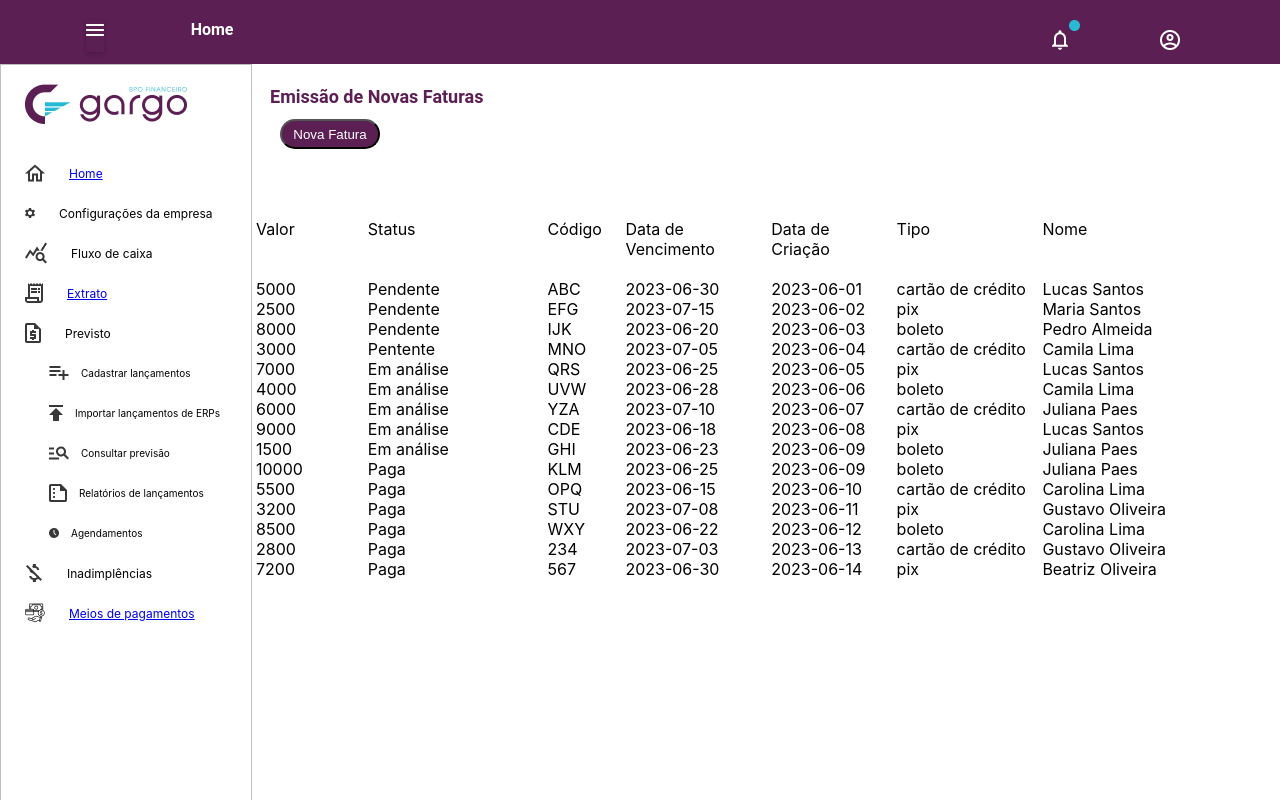
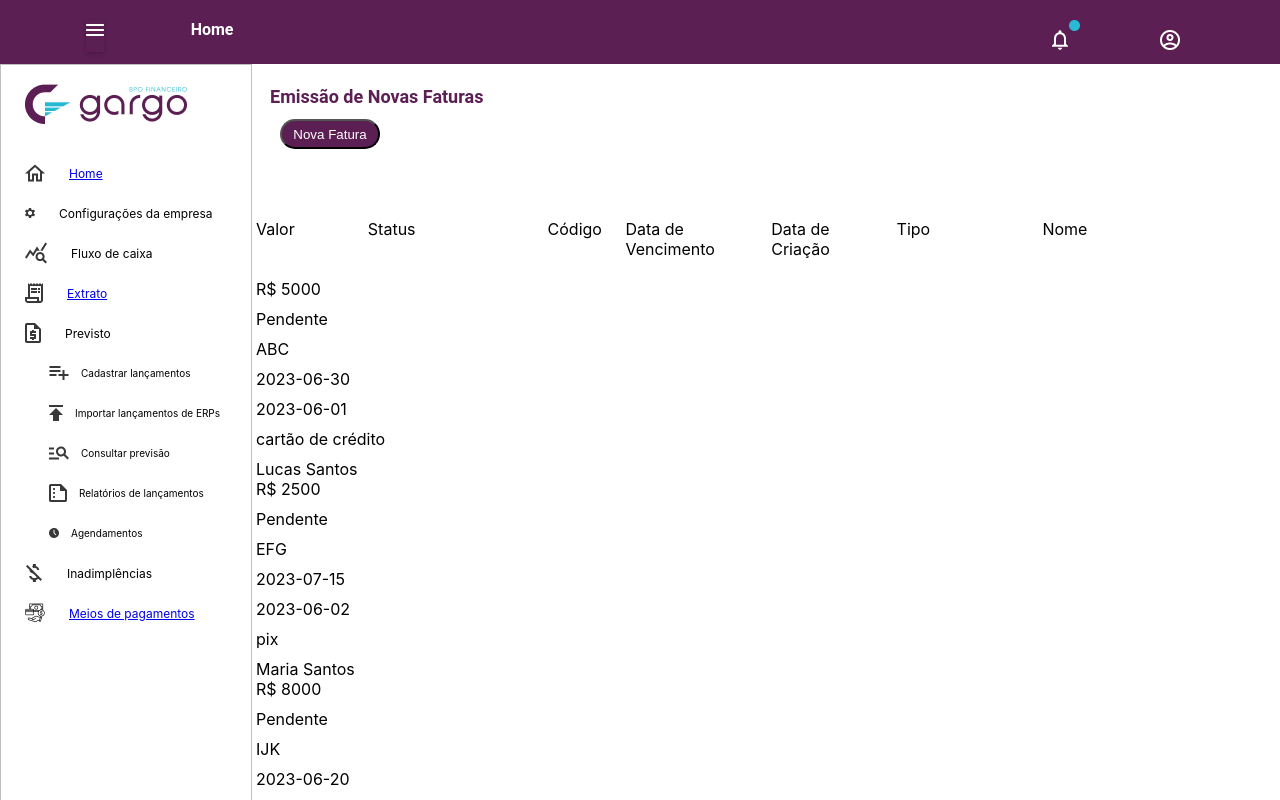
Before and after one commit to leonardod7/Apoena_React_Project, a React (Create React App) app: page /meiosdepagamentos in a window 1280 px wide. Shown: the top 800 px of the page. Built offline with nearby package versions, Linux system fonts and the light colour scheme.

Commit message:
teste de ajuste da pagina meios de pagamentos

```diff
--- a/src/components/Faturas/Style.js
+++ b/src/components/Faturas/Style.js
@@ -1,13 +1,17 @@
 import styled from "styled-components";
+import Dispositivo from "../../utils.js"
 
 const Container = styled.div`
     position: relative;
     width: 100%;
     max-width: 1100px;
-    height: 300px;
     overflow-y: scroll;
     padding-left: 0%;
     padding-top: 20px;
+
+    @media screen and (max-width: ${Dispositivo.tablet}px) {
+        padding-left: 0px;
+    }
 `;
 
 export default Container;
--- a/src/components/ItemFatura/ItemFatura.jsx
+++ b/src/components/ItemFatura/ItemFatura.jsx
@@ -3,7 +3,7 @@ import { Container, Valor, Status, Codigo, DataVencimento, DataCriacao, Tipo, No
 const ItemFatura = ( props ) => (
     <>
         <Container>
-            <Valor>{props.valor}</Valor>
+            <Valor>R$ {props.valor}</Valor>
             <Status>{props.status}</Status>
             <Codigo>{props.cod}</Codigo>
             <DataVencimento>{props.data_venc}</DataVencimento>
--- a/src/components/ItemFatura/Style.js
+++ b/src/components/ItemFatura/Style.js
@@ -5,10 +5,21 @@ import Dispositivo from "../../utils";
 const Container = styled.div`
     display: flex;
     max-width: 1100px;
-    flex-direction: row;
+    flex-direction: column;
     flex-wrap: nowrap;
     justify-content: normal;
     gap: 10px;
+
+    @media screen and (max-width: ${Dispositivo.tablet}px) {
+        position: relative;
+        width: 100%;
+        padding: 10px;
+        background-color: #f1f1f1;
+        margin-bottom: 10px;
+        border-radius: 5px;
+        left: 50%;
+        transform: translate(-50%, -50%);
+    }
 `;
 
 const Cabecalho = styled.div`
--- a/src/pages/Style.js
+++ b/src/pages/Style.js
@@ -65,10 +65,11 @@ const ContainerExtrato = styled.div`
 const ContainerFaturas = styled.div`
       display: flex;
       flex-direction: column;
-      align-items: left;
+      align-items: center;
+      justify-content: center;
       position: relative;
       padding-top: 20px;
-      left: 180px;
+      min-width: 400px;
 
       &.menuAberto {
         left: 20%;
@@ -77,6 +78,15 @@ const ContainerFaturas = styled.div`
 
       &.oculto {
         display: none;
+      }
+
+      @media (max-width: 768px) {
+        width: 100%;
+
+        &.menuAberto {
+          left: 0;
+          width: 100%;
+        }
       }
 `;
 
```
